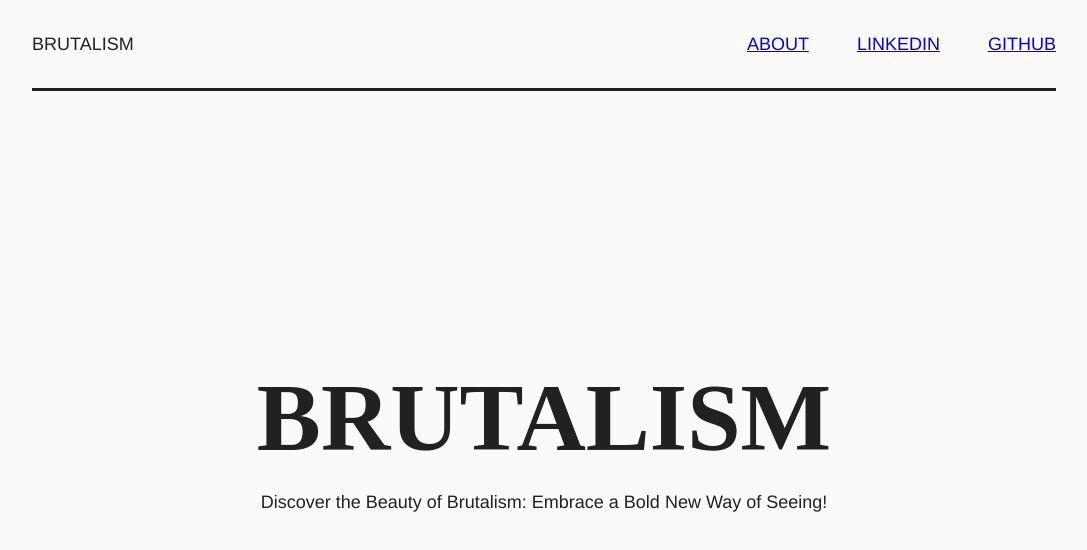
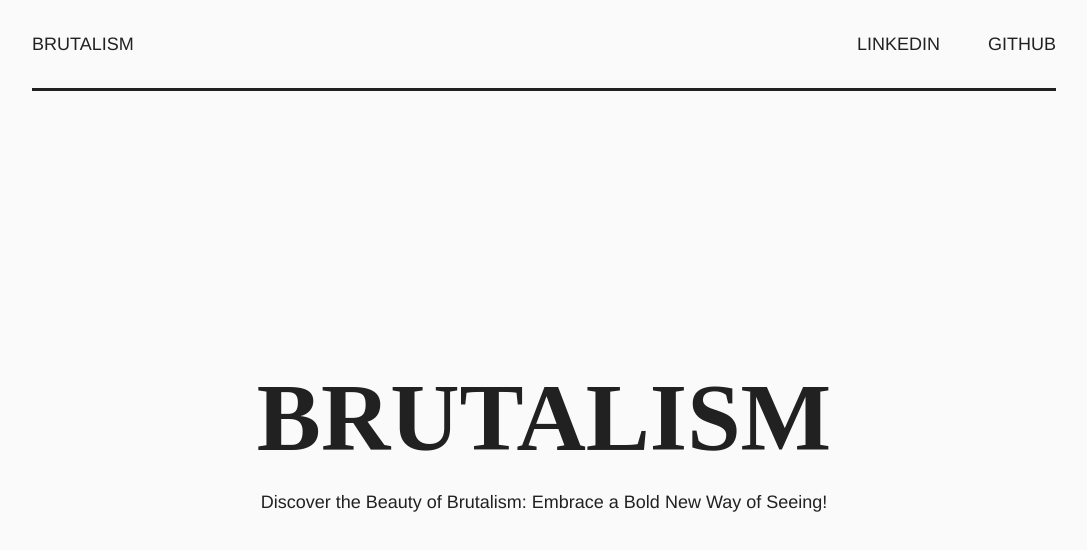
Before and after one commit to jzielinski47/react-brutalist-website, a React (Vite) app: page / in a window 1280 px wide. Shown: the top 550 px of the page, without its empty margins (96-1183 px from the left). Built offline with nearby package versions, Linux system fonts and the light colour scheme; a web font is replaced by a local one.

Commit message:
link-href-update

```diff
--- a/src/assets/content.ts
+++ b/src/assets/content.ts
@@ -14,7 +14,7 @@ export const CONTENT = {
     header: {
         title: 'Brutalism',
         navigation: [
-            { title: 'about', href: '#' },
+            // { title: 'about', href: '/#about' },
             { title: 'linkedin', href: 'https://www.linkedin.com/in/jakub-zieli%C5%84ski-750747243/' },
             { title: 'github', href: 'https://github.com/jzielinski47' },
         ],
--- a/src/assets/stylesheets/index.css
+++ b/src/assets/stylesheets/index.css
@@ -244,3 +244,8 @@ footer {
     }
 
 }
+
+a {
+    text-decoration: none;
+    color: inherit;
+}
--- a/src/components/NavigationItem.tsx
+++ b/src/components/NavigationItem.tsx
@@ -4,7 +4,7 @@ import { Link } from 'react-router-dom';
 const NavigationItem = ({ title, href }: { title: string; href: string; }) => {
     return (
         <li>
-            <Link to="/">
+            <Link to={href}>
                 <h2>{title}</h2>
             </Link>
         </li>
--- a/src/elements/Footer.tsx
+++ b/src/elements/Footer.tsx
@@ -1,10 +1,11 @@
 import React from 'react'
+import { Link } from 'react-router-dom';
 import { CONTENT as content } from '../assets/content';
 
 const Footer = () => {
     return (
         <footer>
-            <h2>{content.footer.content}</h2>
+            <Link to="https://github.com/jzielinski47">{content.footer.content}</Link>
         </footer>
     )
 }
--- a/src/screens/Home.tsx
+++ b/src/screens/Home.tsx
@@ -10,7 +10,7 @@ const Home = () => {
         <><motion.div animate={{ y: 0 }} initial={{ y: -200 }} transition={{ delay: 0.1 }} className='hero'>
             <h1>{content.hero.title}</h1>
             <p className='bodytext'>{content.hero.description}</p>
-        </motion.div><motion.div className='panels' animate={{ y: 0 }} initial={{ y: 200 }} transition={{ delay: 1 }}>
+        </motion.div><motion.div className='panels' animate={{ y: 0 }} initial={{ y: 200 }} transition={{ delay: 1 }} id="about">
                 {content.hero.panels.map((panel, i) => {
                     return (
                         <Panel key={i} title={panel.title} description={panel.description} image={panel.image} />
```
